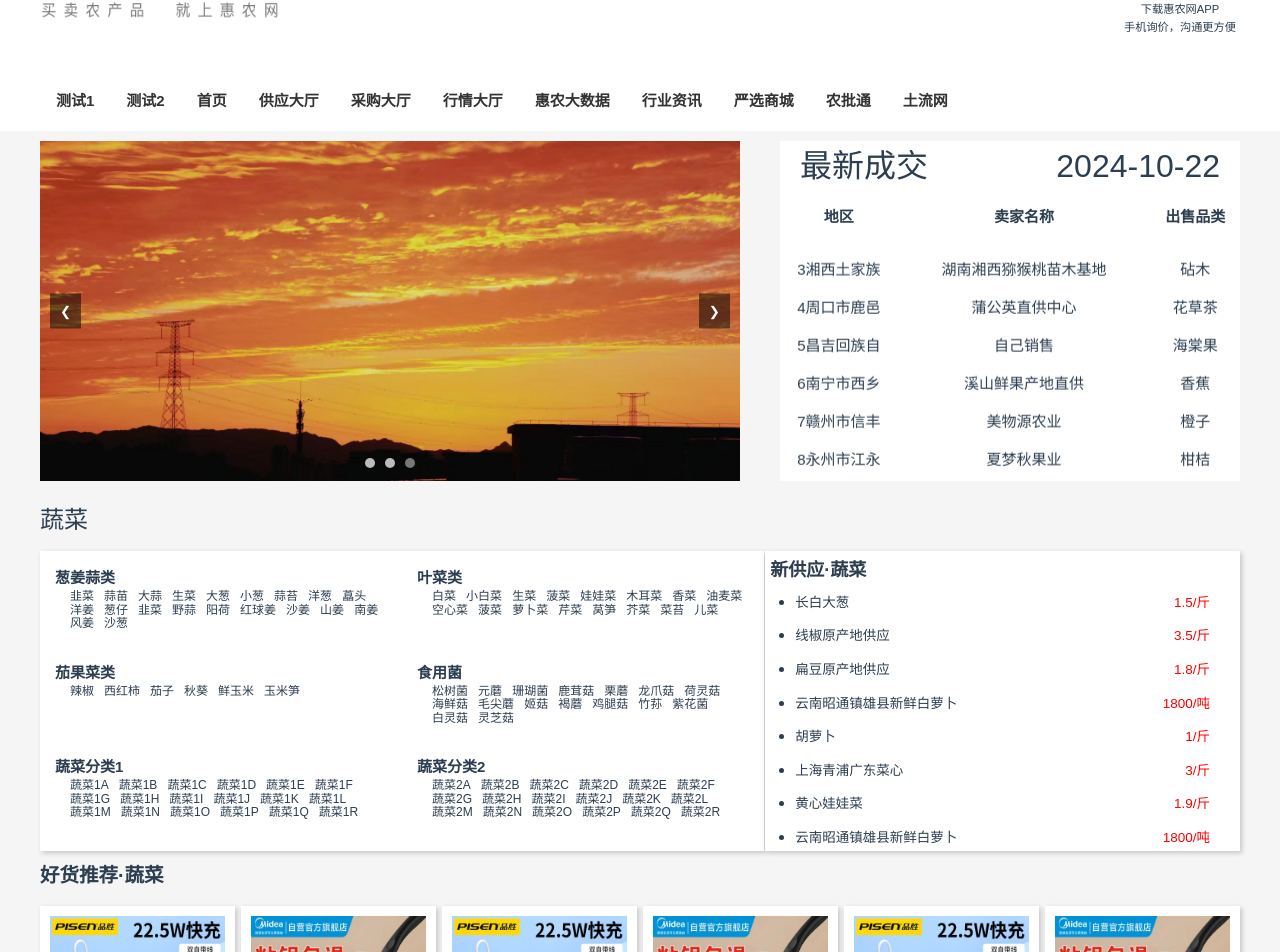
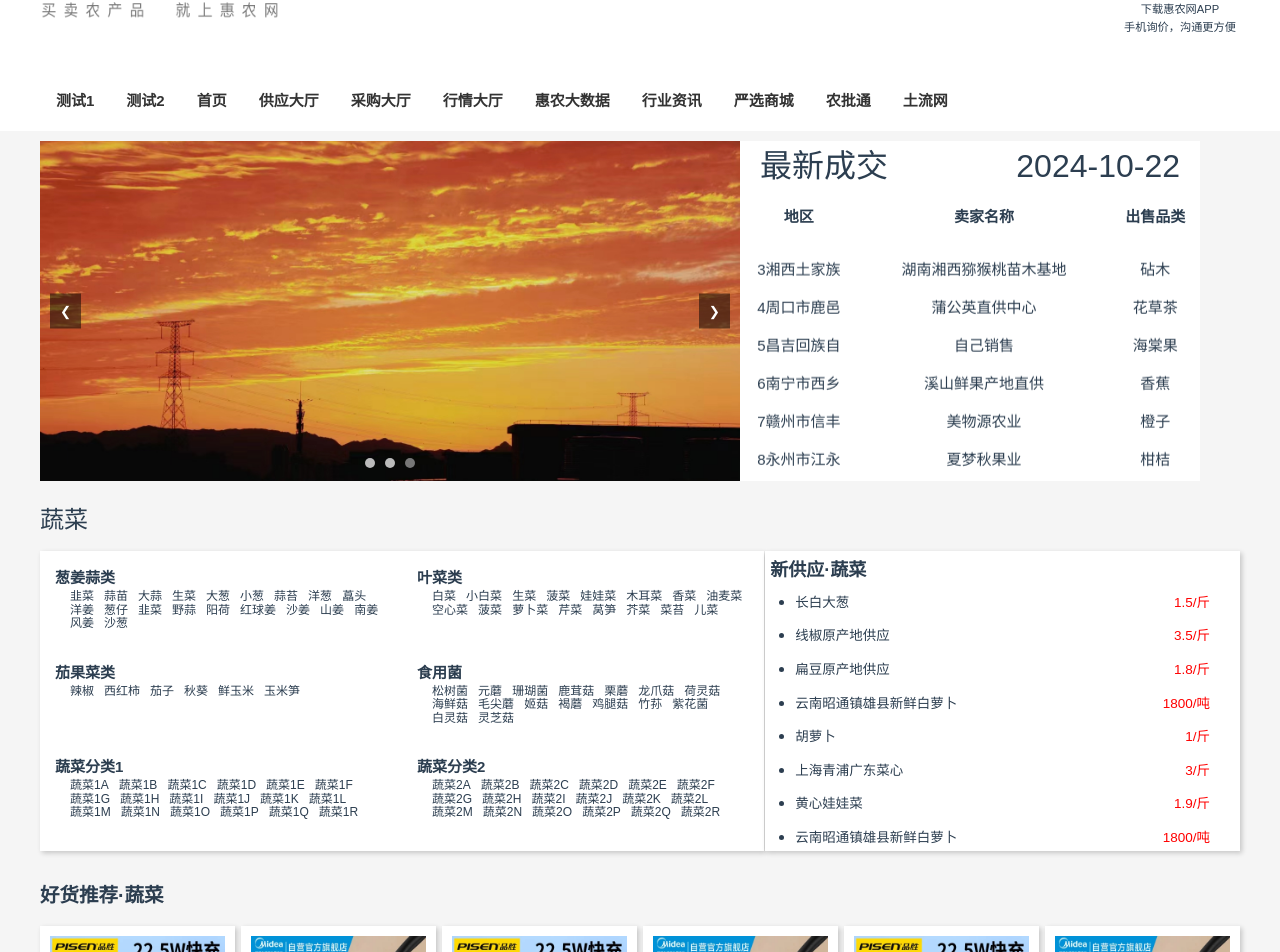
Before and after one commit to Coisini-K/test, a Vue app: page /supply in a window 1280 px wide. Shown: the part 189-1141 px from the top of the page. Built offline with nearby package versions, Linux system fonts and the light colour scheme.

Commit message:
New changes

```diff
--- a/src/App.vue
+++ b/src/App.vue
@@ -37,6 +37,6 @@ import SidebarLeft from '@/components/SidebarLeft.vue';
   flex-direction: column;
   align-content: center;
   justify-content: flex-start;
-  gap: 30px;
+  gap: 20px;
 }
 </style>
--- a/src/assets/main.css
+++ b/src/assets/main.css
@@ -56,7 +56,8 @@ a {
   color: #333;
   /* 默认颜色 */
   text-decoration: none;
-  transition: 0.4s ease;
+  align-items: center;
+  transition: 0.5s ease;
   /* transition: color 0.3s ease; */
 }
 
--- a/src/components/NavigationBar.vue
+++ b/src/components/NavigationBar.vue
@@ -2,11 +2,7 @@
   <div class="navigation">
     <ul>
       <li v-for="(item, index) in items" :key="index">
-        <a
-          href="#"
-          :class="{ active: isActive(index) }"
-          @click.prevent="handleClick(index)"
-        >
+        <a href="#" :class="{ active: isActive(index) }" @click.prevent="handleClick(index)">
           {{ item }}
         </a>
       </li>
@@ -18,7 +14,7 @@
 </template>
 
 <script setup>
-import { ref } from 'vue';
+import { ref, onMounted } from 'vue';
 import SearchBox from '@/components/SearchBox.vue';
 
 // 接收来自父组件的数据
@@ -42,6 +38,12 @@ const handleClick = (index) => {
 const isActive = (index) => {
   return activeIndex.value === index;
 };
+
+
+onMounted(() => {
+  isActive(0);
+
+});
 </script>
 
 <style scoped>
@@ -83,6 +85,18 @@ a {
   border-radius: 10px;
   display: flex;
   align-items: center;
+  text-decoration: none;
+}
+
+a:hover {
+  cursor: pointer;
+  background-color: #a9f8b5;
+  /* 悬停颜色 */
+}
+
+a.active {
+  background-color: #a9f8b5;
+  /* 激活颜色 */
 }
 
 .search {
--- a/src/components/NavigationRouter.vue
+++ b/src/components/NavigationRouter.vue
@@ -53,10 +53,17 @@ nav {
   text-decoration: none;
   color: #333;
   font-weight: bold;
-  transition: color 0.3s ease;
+  transition:0.5s ease;
 }
 
 .nav-link:hover {
-  color: #007bff;
+  cursor: pointer;
+  background-color: #a9f8b5;
+  /* 悬停颜色 */
+}
+
+.nav-link.active {
+  background-color: #a9f8b5;
+  /* 激活颜色 */
 }
 </style>
--- a/src/components/SidebarLeft.vue
+++ b/src/components/SidebarLeft.vue
@@ -76,14 +76,14 @@ function removeScrollListener() {
 function handleScroll() {
   const scrollTop = window.scrollY;
   let activeIndex = 0;
-  if (scrollTop > 320) {
+  if (scrollTop > 120) {
     isSticky.value = true;
   } else {
     isSticky.value = false;
   }
 
   for (let i = 0; i < targetPositions.value.length; i++) {
-    if (scrollTop > targetPositions.value[i] - 66) {
+    if (scrollTop > targetPositions.value[i] - 100) {
       activeIndex = i;
     } else {
       break;
@@ -121,7 +121,7 @@ function navigate(item) {
         const distanceToTop = rect.top;
 
         // 计算新的滚动位置
-        const newScrollPosition = currentScroll + distanceToTop - 66; // 减去 60px 作为偏移量
+        const newScrollPosition = currentScroll + distanceToTop - 81; // 减去 60px 作为偏移量
 
         // 平滑滚动到新位置
         window.scrollTo({
--- a/src/components/supply/SupplyUlLeft.vue
+++ b/src/components/supply/SupplyUlLeft.vue
@@ -49,7 +49,7 @@ function navigateToPage() {
 .vegetable-categories {
   width: 60.4%;
   height: 350px;
-  margin-top: 20px;
+  /* margin-top: 20px; */
 }
 
 .vegetable-categories h1 {
--- a/src/components/supply/SupplyUlRight.vue
+++ b/src/components/supply/SupplyUlRight.vue
@@ -46,7 +46,7 @@ function navigateToPage(url) {
   height: 300px;
   display: flex;
   flex-direction: column;
-  margin: 70px 0 0 1px;
+  margin: 50px 0 0 1px;
   /* align-items: center; */
   background-color: #ffffff;
   /* border: 1px solid silver ; */
--- a/src/views/SupplyView.vue
+++ b/src/views/SupplyView.vue
@@ -1,6 +1,6 @@
 <template>
   <!-- <div class="home_box"> -->
-  <div class="about">
+  <!-- <div class="about"> -->
     <div class="about-box">
       <CarouselModule :slides="images" :interval="3000" class="carousel" />
       <LatestDeals
@@ -37,7 +37,7 @@
     </div>
 
     <SectionsModule />
-  </div>
+  <!-- </div> -->
   <!-- </div> -->
 </template>
 
@@ -165,9 +165,9 @@ const allSections = computed(() => {
 
 <style scoped>
 .about-box {
+  width: 100%;
   display: flex;
-  width: 100%;
-  justify-content: space-between;
+  justify-content: flex-start;
   /* border: 1px solid #333; */
 }
 
@@ -187,6 +187,8 @@ const allSections = computed(() => {
 .app-box {
   width: 100%;
   display: flex;
+  /* align-items: flex-start; */
+  /* justify-content: flex-start; */
   /* border: 1px solid #333; */
 }
 </style>
```
